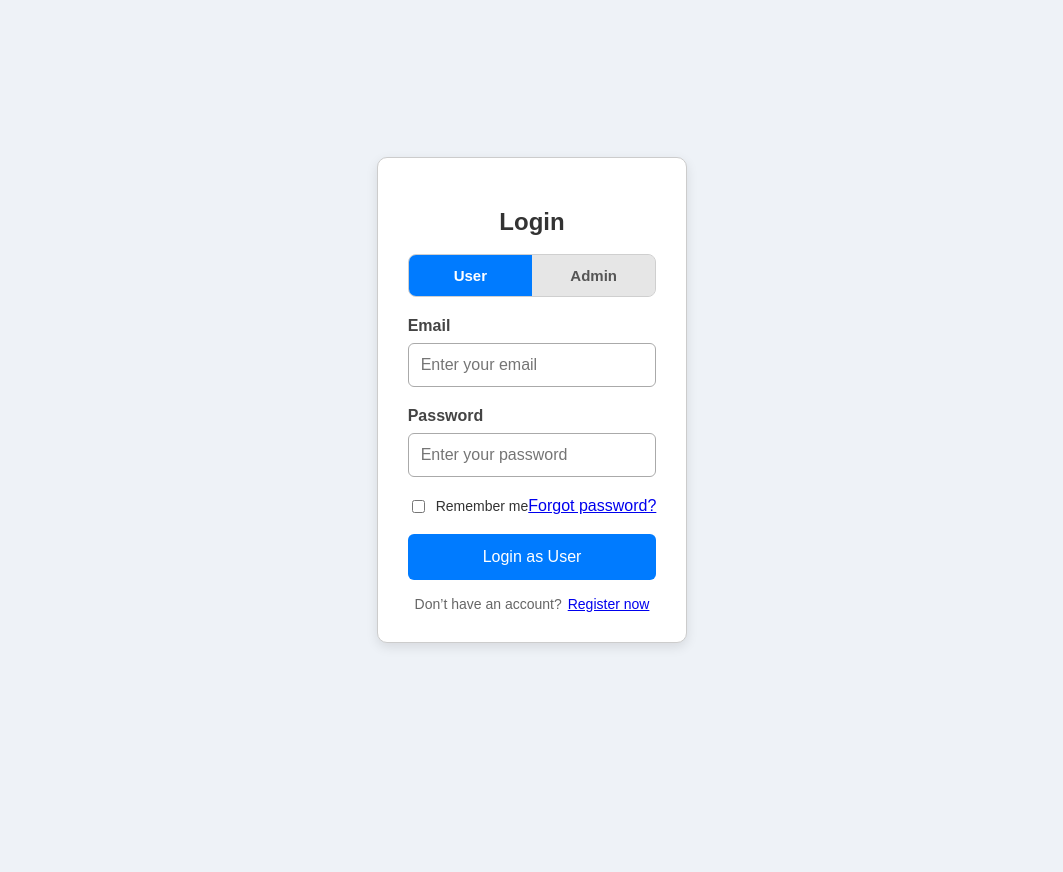
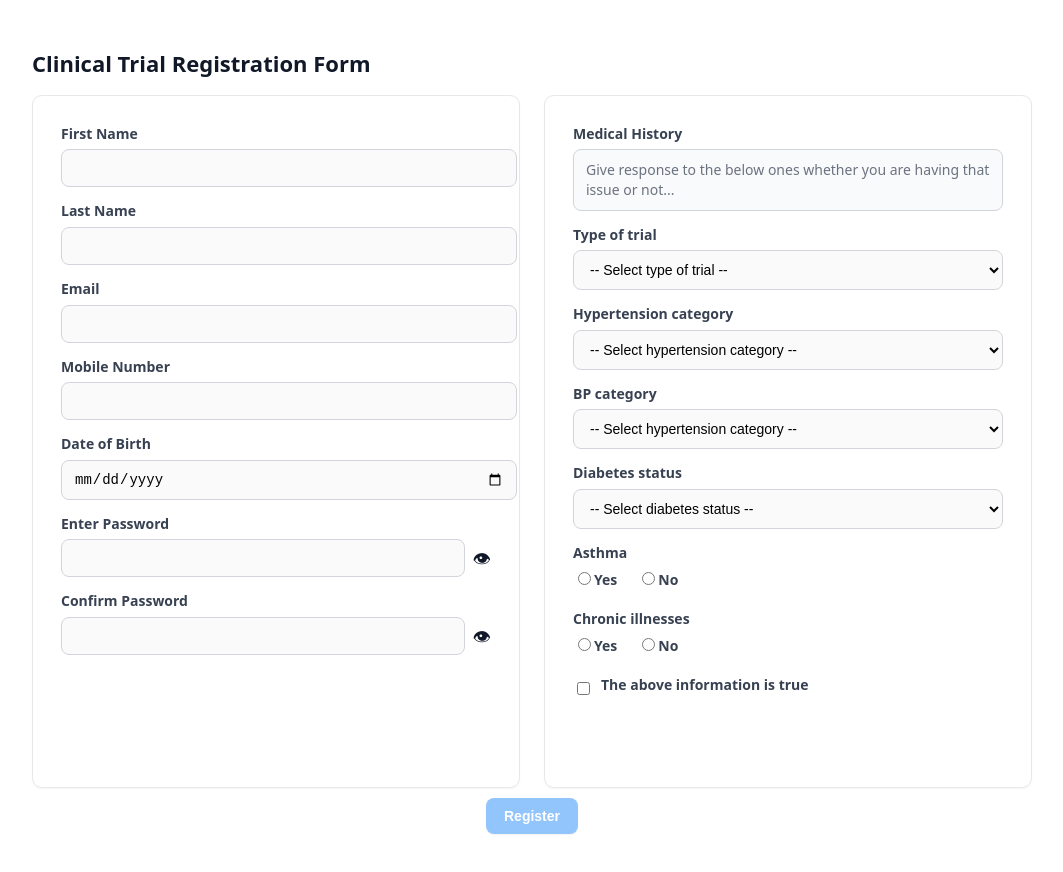
Before and after one commit to 2461426/ClinTrack, a React (Create React App) app in the folder frontend/: page / in a window 1280 px wide. Shown: the top 872 px of the page, without its empty margins (108-1171 px from the left). Before the commit the page ends 800 px from the top, so only its background shows below. Built offline with nearby package versions, Linux system fonts and the light colour scheme.

Commit message:
wrapper return under registration and login class

```diff
--- a/frontend/src/App.js
+++ b/frontend/src/App.js
@@ -6,8 +6,8 @@ import RegistrationForm from './components/RegistrationForm';
 function App() {
   return (
    <>
-   {/* <RegistrationForm/> */}
-   <LoginForm/>
+   <RegistrationForm/>
+   {/* <LoginForm/> */}
    </>
 
 
--- a/frontend/src/components/LoginForm.js
+++ b/frontend/src/components/LoginForm.js
@@ -1,4 +1,5 @@
-import React, { useEffect } from "react";
+
+import React from "react";
 import { Formik, Form, Field, ErrorMessage } from "formik";
 import "../styles/LoginForm.css";
 
@@ -43,6 +44,7 @@ const LoginForm = () => {
   };
 
   return (
+    <section className="login">
       <Formik
         initialValues={{
           role: rememberedRole,
@@ -124,26 +126,35 @@ const LoginForm = () => {
                 <span>Remember me</span>
               </label>
 
-            <a href="/forgot-password" onClick={(e) => e.preventDefault()}>
+              <a
+                className="link"
+                href="/forgot-password"
+                onClick={(e) => e.preventDefault()}
+              >
                 Forgot password?
               </a>
             </div>
 
             {/* Submit (text reflects role) */}
-          <button type="submit">
+            <button className="primary" type="submit">
               {values.role === "admin" ? "Login as Admin" : "Login as User"}
             </button>
 
             {/* Footer */}
             <div className="footer-links">
               <span className="muted">Don’t have an account?</span>
-            <a href="/register" onClick={(e) => e.preventDefault()}>
-              Register now
+              <a
+                className="link"
+                href="/register"
+                onClick={(e) => e.preventDefault()}
+              >
+                Register here
               </a>
             </div>
           </Form>
         )}
       </Formik>
+    </section>
   );
 };
 
--- a/frontend/src/components/RegistrationForm.js
+++ b/frontend/src/components/RegistrationForm.js
@@ -144,7 +144,8 @@ const RegistrationForm = () => {
   };
 
   return (
-    <form className="registrationForm" onSubmit={formik.handleSubmit}>
+    <section className="registration">
+      <form className="registrationForm" onSubmit={formik.handleSubmit} noValidate>
         <h2>Clinical Trial Registration Form</h2>
 
         {/* TWO-PANE layout — aligned equally */}
@@ -152,8 +153,9 @@ const RegistrationForm = () => {
           {/* LEFT PANE — Details + Passwords */}
           <div className="pane leftPane">
           <div className="formRow">
-            <label>First Name</label>
+            <label htmlFor="firstName">First Name</label>
             <input
+              id="firstName"
               type="text"
               name="firstName"
               className="formInput"
@@ -166,8 +168,9 @@ const RegistrationForm = () => {
           </div>
 
           <div className="formRow">
-            <label>Last Name</label>
+            <label htmlFor="lastName">Last Name</label>
             <input
+              id="lastName"
               type="text"
               name="lastName"
               className="formInput"
@@ -180,13 +183,15 @@ const RegistrationForm = () => {
           </div>
 
           <div className="formRow">
-            <label>Email</label>
+            <label htmlFor="email">Email</label>
             <input
+              id="email"
               type="text"
               name="email"
               className="formInput"
               value={formik.values.email}
               onChange={formik.handleChange}
+              autoComplete="email"
             />
             {formik.errors.email && (
               <span className="error">{formik.errors.email}</span>
@@ -194,8 +199,9 @@ const RegistrationForm = () => {
           </div>
 
           <div className="formRow">
-            <label>Mobile Number</label>
+            <label htmlFor="mobile">Mobile Number</label>
             <input
+              id="mobile"
               type="text"
               name="mobile"
               className="formInput"
@@ -210,8 +216,9 @@ const RegistrationForm = () => {
           </div>
 
           <div className="formRow">
-            <label>Date of Birth</label>
+            <label htmlFor="dateOfBirth">Date of Birth</label>
             <input
+              id="dateOfBirth"
               type="date"
               name="dateOfBirth"
               className="formInput"
@@ -225,18 +232,24 @@ const RegistrationForm = () => {
 
           {/* Passwords moved to LEFT (eye icons unchanged) */}
           <div className="formRow">
-            <label>Enter Password</label>
+            <label htmlFor="password">Enter Password</label>
             <div className="passwordField">
               <input
+                id="password"
                 type={showPassword ? "text" : "password"}
                 name="password"
                 className="formInput"
                 value={formik.values.password}
                 onChange={formik.handleChange}
+                autoComplete="new-password"
               />
               <span
                 className="eyeIcon"
                 onClick={() => setShowPassword(!showPassword)}
+                aria-label={showPassword ? "Hide password" : "Show password"}
+                role="button"
+                tabIndex={0}
+                onKeyDown={(e) => (e.key === "Enter" || e.key === " ") && setShowPassword(!showPassword)}
               >
                 👁
               </span>
@@ -247,18 +260,24 @@ const RegistrationForm = () => {
           </div>
 
           <div className="formRow">
-            <label>Confirm Password</label>
+            <label htmlFor="confirmPassword">Confirm Password</label>
             <div className="passwordField">
               <input
+                id="confirmPassword"
                 type={showConfirmPassword ? "text" : "password"}
                 name="confirmPassword"
                 className="formInput"
                 value={formik.values.confirmPassword}
                 onChange={formik.handleChange}
+                autoComplete="new-password"
               />
               <span
                 className="eyeIcon"
                 onClick={() => setShowConfirmPassword(!showConfirmPassword)}
+                aria-label={showConfirmPassword ? "Hide confirm password" : "Show confirm password"}
+                role="button"
+                tabIndex={0}
+                onKeyDown={(e) => (e.key === "Enter" || e.key === " ") && setShowConfirmPassword(!showConfirmPassword)}
               >
                 👁
               </span>
@@ -281,8 +300,9 @@ const RegistrationForm = () => {
 
           {/* NEW Dropdown: Type of trial */}
           <div className="formRow">
-            <label>Type of trial</label>
+            <label htmlFor="trialType">Type of trial</label>
             <select
+              id="trialType"
               name="trialType"
               className="formInput"
               value={formik.values.trialType}
@@ -301,8 +321,9 @@ const RegistrationForm = () => {
 
           {/* REPLACED: Hypertension category (instead of Sugar level) */}
           <div className="formRow">
-            <label>Hypertension category</label>
+            <label htmlFor="hypertensionCategory">Hypertension category</label>
             <select
+              id="hypertensionCategory"
               name="hypertensionCategory"
               className="formInput"
               value={formik.values.hypertensionCategory}
@@ -321,8 +342,9 @@ const RegistrationForm = () => {
 
           {/* Dropdown: BP category */}
           <div className="formRow">
-            <label>BP category</label>
+            <label htmlFor="bpCategory">BP category</label>
             <select
+              id="bpCategory"
               name="bpCategory"
               className="formInput"
               value={formik.values.bpCategory}
@@ -341,8 +363,9 @@ const RegistrationForm = () => {
 
           {/* Dropdown: Diabetes status */}
           <div className="formRow">
-            <label>Diabetes status</label>
+            <label htmlFor="diabetesStatus">Diabetes status</label>
             <select
+              id="diabetesStatus"
               name="diabetesStatus"
               className="formInput"
               value={formik.values.diabetesStatus}
@@ -359,6 +382,17 @@ const RegistrationForm = () => {
             )}
           </div>
 
+          {/* (Optional) Acknowledgment at the end of right pane */}
+          {/* <div className="formRow acknowledgment acknowledgment-right">
+            <input
+              id="acknowledge"
+              type="checkbox"
+              name="acknowledge"
+              checked={formik.values.acknowledge}
+              onChange={formik.handleChange}
+            />
+            <label htmlFor="acknowledge">The above information is true</label>
+          </div> */}
           {/* Radio: Asthma */}
           <div className="formRow">
             <label>Asthma</label>
@@ -447,6 +481,7 @@ const RegistrationForm = () => {
         </button>
       </div>
     </form>
+  </section>
 );
 };
 
--- a/frontend/src/styles/LoginForm.css
+++ b/frontend/src/styles/LoginForm.css
@@ -1,19 +1,18 @@
-/*css for the login-form*/
 
+/* ===== Login (scoped to .login) ===== */
 
-/* Layout */
-body {
+/* Component container: centers the login card without touching global <body> */
+.login {
   display: flex;
   justify-content: center;
-  align-items: center;
-  height: 100vh;
-  margin: 0;
-  background: #eef2f7;
+  align-items: flex-start; /* avoid forcing page-wide vertical centering */
+  padding: 24px 0;
+  background: transparent; /* keep page bg in index.css if needed */
   font-family: Arial, sans-serif;
 }
 
 /* Card */
-.login-form {
+.login .login-form {
   width: 100%;
   max-width: 400px; /* responsive */
   padding: 30px;
@@ -23,7 +22,7 @@ body {
   box-shadow: 0 4px 12px rgba(0,0,0,0.1);
 }
 
-.login-form h2 {
+.login .login-form h2 {
   text-align: center;
   margin-bottom: 18px;
   font-size: 24px;
@@ -31,7 +30,7 @@ body {
 }
 
 /* Segmented control (User/Admin) */
-.segmented {
+.login .segmented {
   display: grid;
   grid-template-columns: 1fr 1fr;
   margin: 8px 0 20px;
@@ -41,33 +40,37 @@ body {
   background: #e6e6e6; /* grey backdrop */
 }
 
-.segmented .segment {
+.login .segmented .segment {
   appearance: none;
   border: none;
-  background: transparent;
+  background: #e6e6e6;      /* light grey for inactive */
+  color: #555;
   padding: 12px 10px;
   font-size: 15px;
   font-weight: 600;
-  color: #555;
   cursor: pointer;
   transition: background 0.2s ease, color 0.2s ease;
 }
 
-.segmented .segment.active {
-  background: #6f6f6f; /* active dark grey */
+.login .segmented .segment.active {
+  background: #007bff; /* blue (same as login button) */
   color: #fff;
 }
 
-.segmented .segment:not(.active):hover {
-  background: #d9d9d9;
+.login .segmented .segment:not(.active):hover {
+  background: #d9d9d9; /* slightly darker grey on hover */
+}
+
+.login .segmented .segment.active:hover {
+  background: #0069d9; /* slightly darker blue on hover */
 }
 
 /* Inputs */
-.form-control {
+.login .form-control {
   margin-bottom: 20px;
 }
 
-.form-control label {
+.login .form-control label {
   display: block;
   text-align: left;
   margin-bottom: 8px;
@@ -75,7 +78,7 @@ body {
   color: #444;
 }
 
-.form-control input {
+.login .form-control input {
   width: 100%;
   padding: 12px;
   font-size: 16px;
@@ -86,21 +89,21 @@ body {
   background: #fff;
 }
 
-.form-control input:focus {
+.login .form-control input:focus {
   border-color: #007bff;
   box-shadow: 0 0 5px rgba(0,123,255,0.3);
   outline: none;
 }
 
 /* Actions row: Remember me & Forgot password */
-.form-actions {
+.login .form-actions {
   display: flex;
   justify-content: space-between;
   align-items: center;
   margin: 8px 0 18px;
 }
 
-.remember {
+.login .remember {
   display: inline-flex;
   align-items: center;
   gap: 8px;
@@ -110,18 +113,18 @@ body {
 }
 
 /* Links */
-.link {
+.login .link {
   color: #007bff;
   text-decoration: none;
   font-size: 14px;
 }
 
-.link:hover {
+.login .link:hover {
   text-decoration: underline;
 }
 
-/* Primary submit button */
-button[type="submit"] {
+/* Primary submit button (scoped; replaces global button[type="submit"]) */
+.login .primary {
   width: 100%;
   padding: 14px;
   font-size: 16px;
@@ -133,18 +136,17 @@ button[type="submit"] {
   transition: background 0.3s ease, box-shadow 0.3s ease;
 }
 
-button[type="submit"]:hover {
+.login .primary:hover {
   background: #0056b3;
   box-shadow: 0 4px 8px rgba(0,0,0,0.15);
 }
 
-button[type="submit"]:focus-visible {
+.login .primary:focus-visible {
   outline: 2px solid #0056b3;
 }
 
-
-/* --- Error messages: align left --- */
-.error {
+/* Error messages: align left */
+.login .error {
   color: #d93025; /* accessible red */
   font-size: 13px;
   margin-top: 6px;
@@ -152,149 +154,8 @@ button[type="submit"]:focus-visible {
   text-align: left; /* ensure left alignment */
 }
 
-/* --- Segmented control for User/Admin --- */
-.segmented {
-  display: grid;
-  grid-template-columns: 1fr 1fr;
-  margin: 8px 0 20px;
-  border-radius: 8px;
-  overflow: hidden;
-  border: 1px solid #cfcfcf;
-  background: #e6e6e6; /* neutral backdrop */
-}
-
-/* Base segment (inactive by default) */
-.segmented .segment {
-  appearance: none;
-  border: none;
-  background: #e6e6e6;      /* light grey for inactive */
-  color: #555;               /* dark text for inactive */
-  padding: 12px 10px;
-  font-size: 15px;
-  font-weight: 600;
-  cursor: pointer;
-  transition: background 0.2s ease, color 0.2s ease;
-}
-
-/* Active segment: blue with white text */
-.segmented .segment.active {
-  background: #007bff; /* blue (same as login button) */
-  color: #fff;
-}
-
-/* Hover states */
-.segmented .segment:not(.active):hover {
-  background: #d9d9d9; /* slightly darker grey on hover */
-}
-.segmented .segment.active:hover {
-  background: #0069d9; /* slightly darker blue on hover */
-}
-
-/* --- Keep your existing form styles as-is (you already have these) --- */
-body {
-  display: flex;
-  justify-content: center;
-  align-items: center;
-  height: 100vh;
-  margin: 0;
-  background: #eef2f7;
-  font-family: Arial, sans-serif;
-}
-
-.login-form {
-  width: 100%;
-  max-width: 400px; /* responsive */
-  padding: 30px;
-  border: 1px solid #ccc;
-  border-radius: 10px;
-  background: #fff;
-  box-shadow: 0 4px 12px rgba(0,0,0,0.1);
-}
-
-.login-form h2 {
-  text-align: center;
-  margin-bottom: 18px;
-  font-size: 24px;
-  color: #333;
-}
-
-.form-control {
-  margin-bottom: 20px;
-}
-
-.form-control label {
-  display: block;
-  text-align: left;
-  margin-bottom: 8px;
-  font-weight: bold;
-  color: #444;
-}
-
-.form-control input {
-  width: 100%;
-  padding: 12px;
-  font-size: 16px;
-  border: 1px solid #aaa;
-  border-radius: 6px;
-  box-sizing: border-box;
-  transition: border-color 0.3s ease, box-shadow 0.3s ease;
-  background: #fff;
-}
-
-.form-control input:focus {
-  border-color: #007bff;
-  box-shadow: 0 0 5px rgba(0,123,255,0.3);
-  outline: none;
-}
-
-.form-actions {
-  display: flex;
-  justify-content: space-between;
-  align-items: center;
-  margin: 8px 0 18px;
-}
-
-.remember {
-  display: inline-flex;
-  align-items: center;
-  gap: 8px;
-  color: #333;
-  font-size: 14px;
-  user-select: none;
-}
-
-.link {
-  color: #007bff;
-  text-decoration: none;
-  font-size: 14px;
-}
-
-.link:hover {
-  text-decoration: underline;
-}
-
-button[type="submit"] {
-  width: 100%;
-  padding: 14px;
-  font-size: 16px;
-  background: #007bff;
-  color: white;
-  border: none;
-  border-radius: 6px;
-  cursor: pointer;
-  transition: background 0.3s ease, box-shadow 0.3s ease;
-}
-
-button[type="submit"]:hover {
-  background: #0056b3;
-  box-shadow: 0 4px 8px rgba(0,0,0,0.15);
-}
-
-button[type="submit"]:focus-visible {
-  outline: 2px solid #0056b3;
-}
-
-.footer-links {
+/* Footer section */
+.login .footer-links {
   display: flex;
   justify-content: center;
   gap: 6px;
@@ -302,19 +163,6 @@ button[type="submit"]:focus-visible {
   font-size: 14px;
 }
 
-.muted {
+.login .muted {
   color: #666;
 }
-
-/* Footer section */
-.footer-links {
-  display: flex;
-  justify-content: center;
-  gap: 6px;
-  margin-top: 16px;
-  font-size: 14px;
-}
-
-.muted {
-  color: #666;
-}
--- a/frontend/src/styles/RegistrationForm.css
+++ b/frontend/src/styles/RegistrationForm.css
@@ -1,50 +1,57 @@
 
-/* ========== Global / Base ========== */
-*,
-*::before,
-*::after { box-sizing: border-box; }
+/* ===== Registration (scoped to .registration) ===== */
 
-.registration-html, .registration-body { margin: 0; padding: 0; }
+/* Component container: keep layout isolated from global body/html */
+.registration {
+  padding: 24px 0;
+  background: transparent; /* page-wide background can live in index.css */
+  font-family: system-ui, -apple-system, Segoe UI, Roboto, "Helvetica Neue", Arial;
+  color: #111827; /* gray-900 */
+  line-height: 1.4;
+}
 
-.registrationForm {
+/* Outer container */
+.registration .registrationForm {
   max-width: 1000px;
   margin: 24px auto;
   padding: 0 12px;
-  color: #111827; /* gray-900 */
-  font-family: system-ui, -apple-system, Segoe UI, Roboto, "Helvetica Neue", Arial;
-  line-height: 1.4;
 }
 
-.registrationForm h2 {
+.registration .registrationForm h2 {
   margin: 0 0 16px 0;
   font-weight: 600;
   font-size: 22px;
 }
 
 /* ========== Two-Pane Layout (Equal Alignment) ========== */
-.formBody {
+.registration .formBody {
   display: grid;
   grid-template-columns: 1fr 1fr; /* equal columns */
   gap: 24px;
   align-items: start;
 }
+.submitRow .submit{
+  margin-top:50px;
+}
 
-.pane {
+.registration .pane {
   background: #ffffff;
   border: 1px solid #e5e7eb; /* gray-200 */
   border-radius: 10px;
-  padding: 18px;
+  padding: 28px;
   box-shadow: 0 1px 2px rgba(0,0,0,0.04);
   min-height: 100%;
 }
 
 /* Consistent row spacing and label formatting */
-.formRow {
+.registration .formRow {
   margin-bottom: 14px;
 }
-.formRow:last-child { margin-bottom: 0; }
+.registration .formRow:last-child {
+  margin-bottom: 0;
+}
 
-.formRow label {
+.registration .formRow label {
   display: block;
   margin-bottom: 6px;
   font-weight: 600;
@@ -55,7 +62,7 @@
 }
 
 /* ========== Read-only description (Medical History) ========== */
-.readonlyText {
+.registration .readonlyText {
   padding: 10px 12px;
   background-color: #f9fafb;     /* light gray */
   border: 1px solid #d1d5db;     /* gray border */
@@ -70,30 +77,32 @@
 }
 
 /* ========== Prevent I-beam outside inputs/selects/textareas ========== */
-/* All static text inside the form should NOT show I-beam nor be selectable */
-.registrationForm :where(p, span, div, h1, h2, h3, h4, h5, h6) {
+/* Static text inside the form should NOT show I-beam nor be selectable */
+.registration .registrationForm :where(p, span, div, h1, h2, h3, h4, h5, h6) {
   user-select: none;
   cursor: pointer;
 }
+
 /* BUT keep interactive elements behaving normally */
-.registrationForm input[type="text"],
-.registrationForm input[type="date"],
-.registrationForm input[type="password"],
-.registrationForm select,
-.registrationForm textarea {
+.registration .registrationForm input[type="text"],
+.registration .registrationForm input[type="date"],
+.registration .registrationForm input[type="password"],
+.registration .registrationForm select,
+.registration .registrationForm textarea {
   user-select: text;
   cursor: text;
 }
-.registrationForm input[type="checkbox"],
-.registrationForm input[type="radio"],
-.registrationForm button,
-.registrationForm .eyeIcon {
+
+.registration .registrationForm input[type="checkbox"],
+.registration .registrationForm input[type="radio"],
+.registration .registrationForm button,
+.registration .registrationForm .eyeIcon {
   cursor: pointer;
   user-select: none;
 }
 
 /* ========== Inputs & Selects — equal widths ========== */
-.formInput {
+.registration .formInput {
   width: 100%;
   max-width: 480px;          /* cap so both sides look similar */
   padding: 10px 12px;
@@ -105,23 +114,25 @@
   font-size: 14px;
 }
 
-.formInput:focus {
+.registration .formInput:focus {
   border-color: #2563eb;     /* blue-600 */
   background-color: #ffffff;
   box-shadow: 0 0 0 3px rgba(37,99,235,0.15);
 }
 
 /* ========== Password Field (keep eye icon) ========== */
-.passwordField {
+.registration .passwordField {
   display: flex;
   align-items: center;
   gap: 8px;
   max-width: 480px; /* align with inputs */
 }
-.passwordField .formInput {
+
+.registration .passwordField .formInput {
   flex: 1;
 }
-.eyeIcon {
+
+.registration .eyeIcon {
   cursor: pointer;
   user-select: none;
   font-size: 18px;
@@ -129,12 +140,13 @@
 }
 
 /* ========== Radio Group ========== */
-.radioGroup {
+.registration .radioGroup {
   display: flex;
   gap: 20px;
   flex-wrap: wrap;
 }
-.radioItem {
+
+.registration .radioItem {
   display: inline-flex;
   align-items: center;
   gap: 6px;
@@ -142,17 +154,18 @@
 }
 
 /* ========== Acknowledgment (Right end) ========== */
-.acknowledgment {
+.registration .acknowledgment {
   display: flex;
   align-items: center;
   gap: 8px;
 }
-.acknowledgment-right {
+
+.registration .acknowledgment-right {
   margin-top: 10px; /* ensure it's visually at the end of right pane */
 }
 
 /* ========== Error Text ========== */
-.error {
+.registration .error {
   display: inline-block;
   color: #b91c1c; /* red-700 */
   font-size: 13px;
@@ -164,12 +177,13 @@
 }
 
 /* ========== Centered Submit Button ========== */
-.submitRow {
+.registration .submitRow {
   display: flex;
   justify-content: center;
   margin-top: 18px;
 }
-.submit {
+
+.registration .submit {
   padding: 10px 18px;
   border: none;
   border-radius: 8px;
@@ -181,18 +195,28 @@
   box-shadow: 0 1px 2px rgba(0,0,0,0.06);
   transition: background-color 0.2s ease, transform 0.06s ease;
 }
-.submit:hover { background: #1e40af; /* blue-800 */ }
-.submit:active { transform: translateY(1px); }
-.submit:disabled { background: #93c5fd; /* blue-300 */ cursor: not-allowed; }
+
+.registration .submit:hover {
+  background: #1e40af; /* blue-800 */
+}
+
+.registration .submit:active {
+  transform: translateY(1px);
+}
+
+.registration .submit:disabled {
+  background: #93c5fd; /* blue-300 */
+  cursor: not-allowed;
+}
 
 /* ========== Responsive (Mobile) ========== */
 @media (max-width: 768px) {
-  .formBody {
+  .registration .formBody {
     grid-template-columns: 1fr; /* stack panes equally */
     gap: 16px;
   }
-  .formInput,
-  .passwordField {
+   .registration .formInput,
+  .registration .passwordField {
     max-width: 100%;
   }
 }
```
Lines whose indentation alone changed are shown as unchanged.
